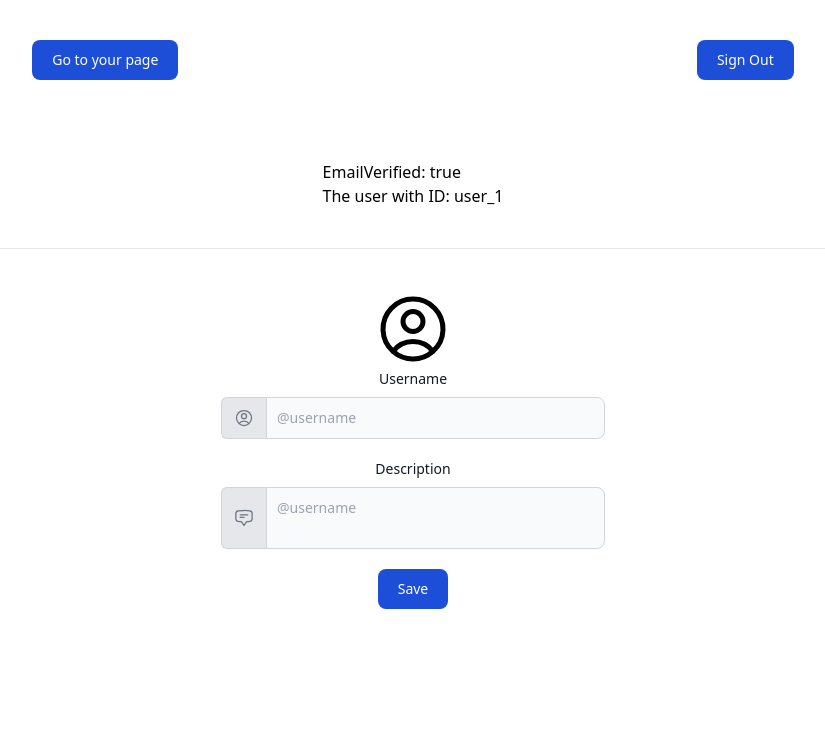
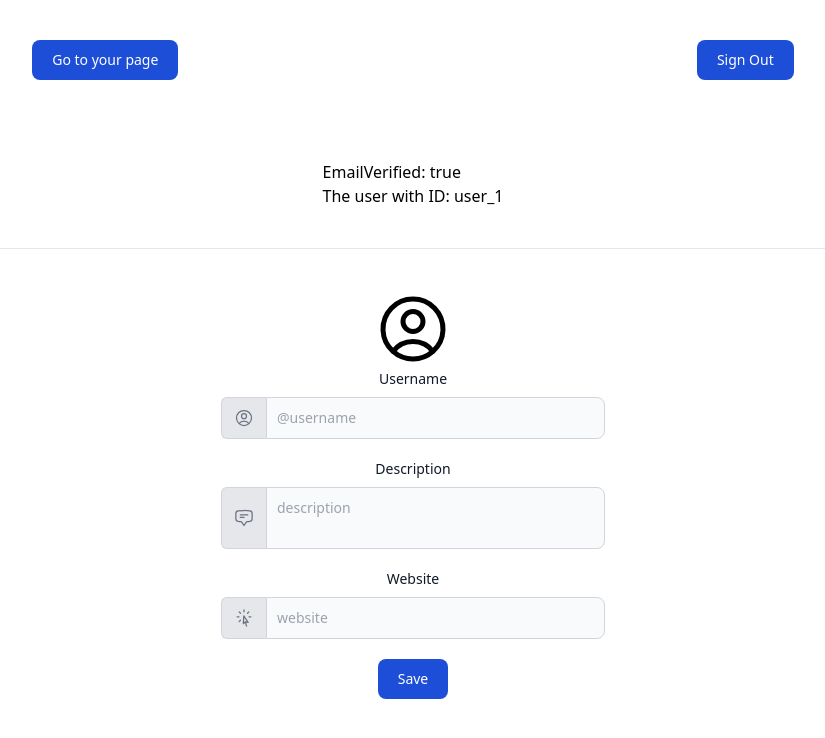
Before and after one commit to roma-marshall/link-me, a Vue app: page /profile in a window 1280 px wide. Shown: the top 738 px of the page, without its empty margins (227-1052 px from the left). Built offline with nearby package versions, Linux system fonts and the light colour scheme; no server answers; the database is empty; sample sign-in values are in the browser's storage.

Commit message:
added website to firebase

```diff
--- a/src/components/Profile.vue
+++ b/src/components/Profile.vue
@@ -46,7 +46,20 @@
                 <path stroke-linecap="round" stroke-linejoin="round" d="M7.5 8.25h9m-9 3H12m-9.75 1.51c0 1.6 1.123 2.994 2.707 3.227 1.129.166 2.27.293 3.423.379.35.026.67.21.865.501L12 21l2.755-4.133a1.14 1.14 0 0 1 .865-.501 48.172 48.172 0 0 0 3.423-.379c1.584-.233 2.707-1.626 2.707-3.228V6.741c0-1.602-1.123-2.995-2.707-3.228A48.394 48.394 0 0 0 12 3c-2.392 0-4.744.175-7.043.513C3.373 3.746 2.25 5.14 2.25 6.741v6.018Z" />
               </svg>
             </span>
-            <textarea v-model="description" v-html="description" type="text" id="website-admin" class="resize-none rounded-none rounded-e-lg bg-gray-50 border border-gray-300 text-gray-900 focus:ring-blue-500 focus:border-blue-500 block flex-1 min-w-0 w-full text-sm p-2.5  dark:bg-gray-700 dark:border-gray-600 dark:placeholder-gray-400 dark:text-white dark:focus:ring-blue-500 dark:focus:border-blue-500" placeholder="@username"></textarea>
+            <textarea v-model="description" v-html="description" type="text" id="website-admin" class="resize-none rounded-none rounded-e-lg bg-gray-50 border border-gray-300 text-gray-900 focus:ring-blue-500 focus:border-blue-500 block flex-1 min-w-0 w-full text-sm p-2.5  dark:bg-gray-700 dark:border-gray-600 dark:placeholder-gray-400 dark:text-white dark:focus:ring-blue-500 dark:focus:border-blue-500" placeholder="description"></textarea>
+          </div>
+        </div>
+
+        <!-- Website -->
+        <div class="max-w-sm mx-auto w-full">
+          <label for="website-admin" class="block mb-2 text-sm font-medium text-gray-900 dark:text-white">Website</label>
+          <div class="flex">
+            <span class="inline-flex items-center px-3 text-sm text-gray-900 bg-gray-200 border border-e-0 border-gray-300 rounded-s-md dark:bg-gray-600 dark:text-gray-400 dark:border-gray-600">
+              <svg class="w-5 h-5 text-gray-500" xmlns="http://www.w3.org/2000/svg" fill="none" viewBox="0 0 24 24" stroke-width="1.5" stroke="currentColor">
+                <path stroke-linecap="round" stroke-linejoin="round" d="M15.042 21.672 13.684 16.6m0 0-2.51 2.225.569-9.47 5.227 7.917-3.286-.672ZM12 2.25V4.5m5.834.166-1.591 1.591M20.25 10.5H18M7.757 14.743l-1.59 1.59M6 10.5H3.75m4.007-4.243-1.59-1.59" />
+              </svg>
+            </span>
+            <input v-model="website" type="text" id="website-admin" class="rounded-none rounded-e-lg bg-gray-50 border border-gray-300 text-gray-900 focus:ring-blue-500 focus:border-blue-500 block flex-1 min-w-0 w-full text-sm p-2.5  dark:bg-gray-700 dark:border-gray-600 dark:placeholder-gray-400 dark:text-white dark:focus:ring-blue-500 dark:focus:border-blue-500" placeholder="website">
           </div>
         </div>
 
@@ -75,6 +88,7 @@ const db = getFirestore()
 const uid = ref()
 const username = ref()
 const description = ref()
+const website = ref()
 
 const getUserData = async () => {
   const user = auth.currentUser
@@ -87,6 +101,7 @@ const getUserData = async () => {
       const userData = userDoc.data()
       username.value = userData.username
       description.value = userData.description
+      website.value = userData.website
     } else {
       console.log("No user data was found")
     }
@@ -101,6 +116,7 @@ const saveUserData = async () => {
     await setDoc(doc(db, "users", uid), {
       username: username.value,
       description: description.value,
+      website: website.value,
     })
   }
 }
```
